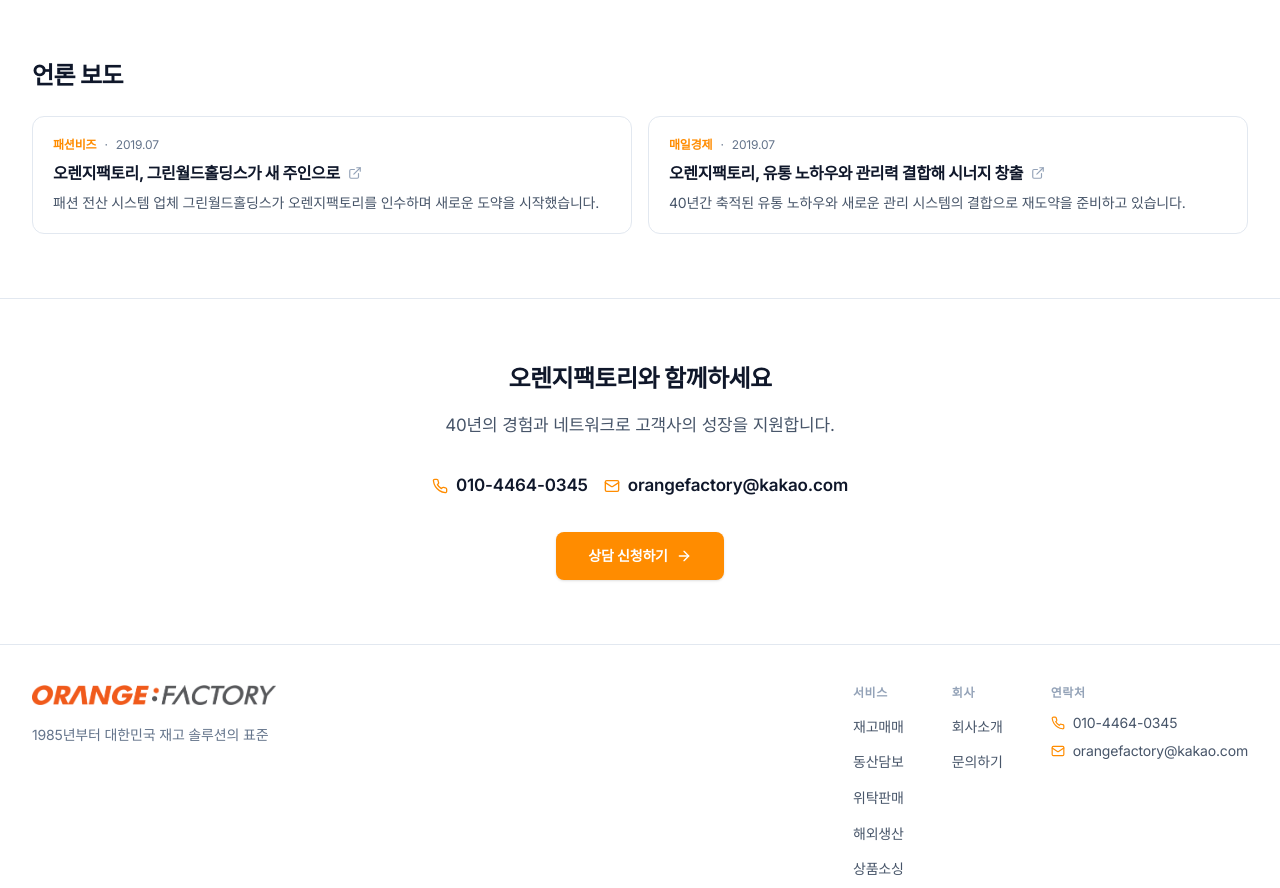
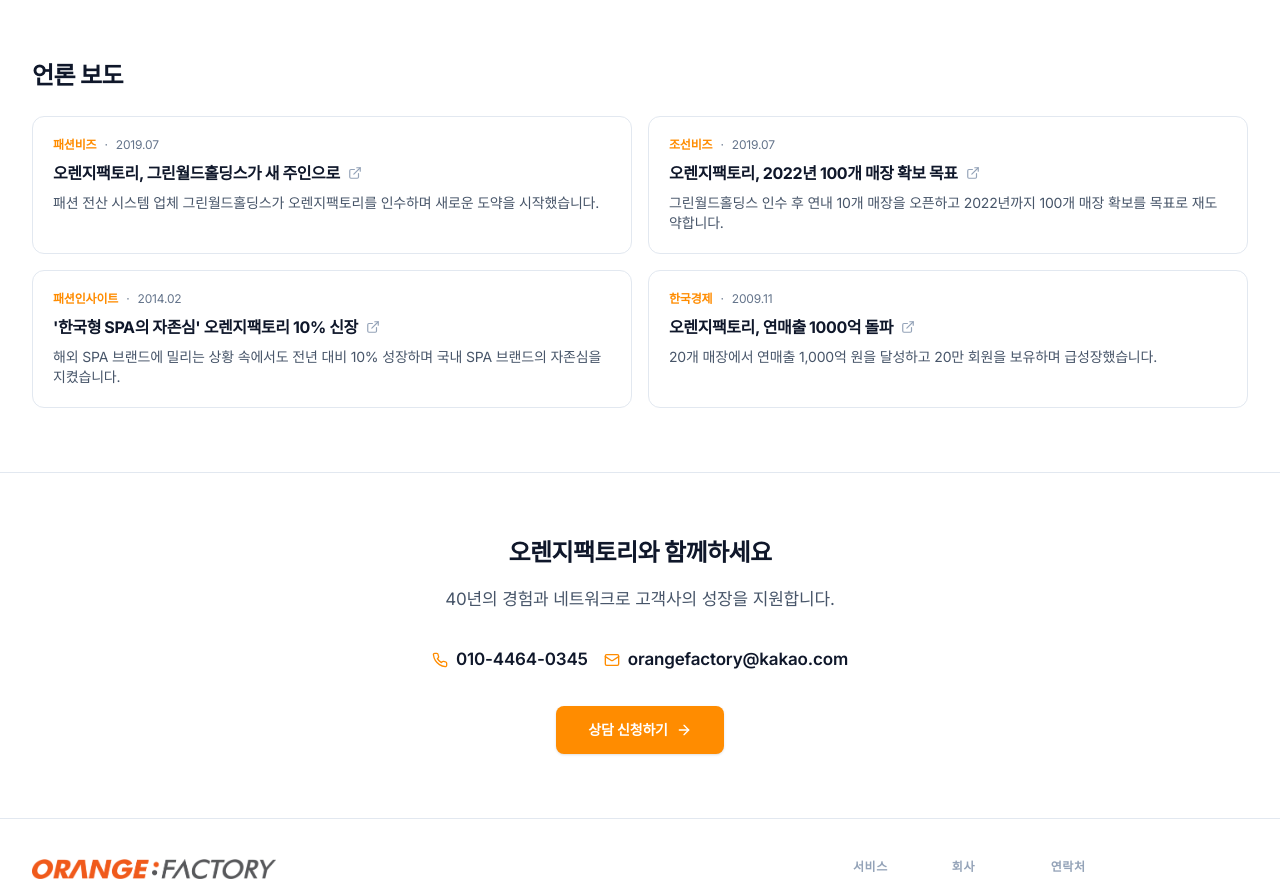
Before and after one commit to kks0488/B2Borangefactory, a Next.js app: page /about in a window 1280 px wide. Shown: the part 1060-1948 px from the top of the page. Built offline with nearby package versions, Linux system fonts and the light colour scheme; a web font is replaced by a local one.

Commit message:
fix: add real news article URLs, 4 articles total

```diff
--- a/app/(marketing)/about/page.tsx
+++ b/app/(marketing)/about/page.tsx
@@ -51,14 +51,28 @@
       source: "패션비즈",
       date: "2019.07",
       desc: "패션 전산 시스템 업체 그린월드홀딩스가 오렌지팩토리를 인수하며 새로운 도약을 시작했습니다.",
-      url: "https://www.fashionbiz.co.kr"
+      url: "https://www.fashionbiz.co.kr/article/view.asp?idx=175621"
     },
     {
-      title: "오렌지팩토리, 유통 노하우와 관리력 결합해 시너지 창출",
-      source: "매일경제",
+      title: "오렌지팩토리, 2022년 100개 매장 확보 목표",
+      source: "조선비즈",
       date: "2019.07",
-      desc: "40년간 축적된 유통 노하우와 새로운 관리 시스템의 결합으로 재도약을 준비하고 있습니다.",
-      url: "https://www.mk.co.kr"
+      desc: "그린월드홀딩스 인수 후 연내 10개 매장을 오픈하고 2022년까지 100개 매장 확보를 목표로 재도약합니다.",
+      url: "https://biz.chosun.com/site/data/html_dir/2019/07/24/2019072402284.html"
+    },
+    {
+      title: "'한국형 SPA의 자존심' 오렌지팩토리 10% 신장",
+      source: "패션인사이트",
+      date: "2014.02",
+      desc: "해외 SPA 브랜드에 밀리는 상황 속에서도 전년 대비 10% 성장하며 국내 SPA 브랜드의 자존심을 지켰습니다.",
+      url: "https://www.fi.co.kr/main/view.asp?idx=45982"
+    },
+    {
+      title: "오렌지팩토리, 연매출 1000억 돌파",
+      source: "한국경제",
+      date: "2009.11",
+      desc: "20개 매장에서 연매출 1,000억 원을 달성하고 20만 회원을 보유하며 급성장했습니다.",
+      url: "https://www.hankyung.com/article/2009111842841"
     },
   ];
 
```
